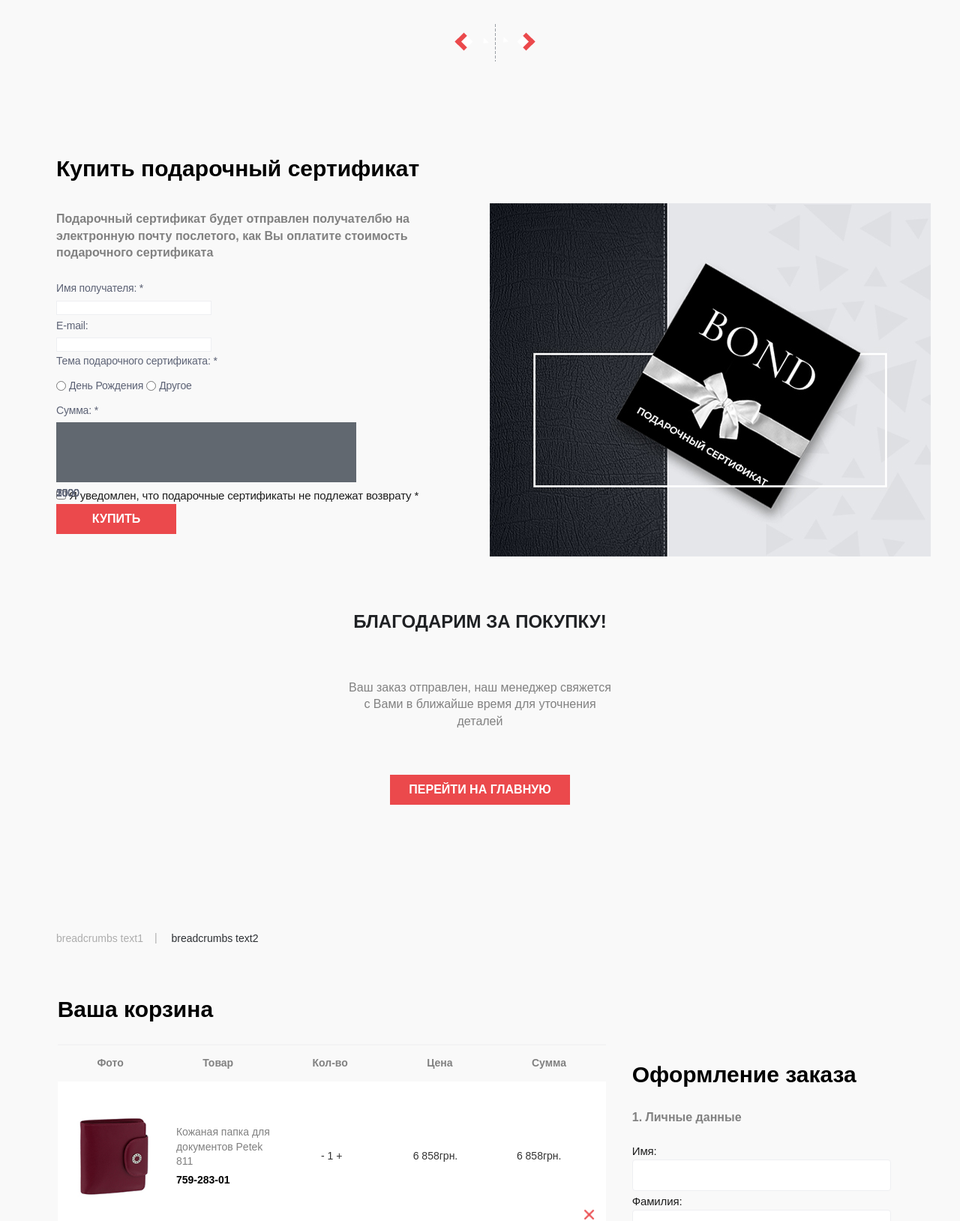
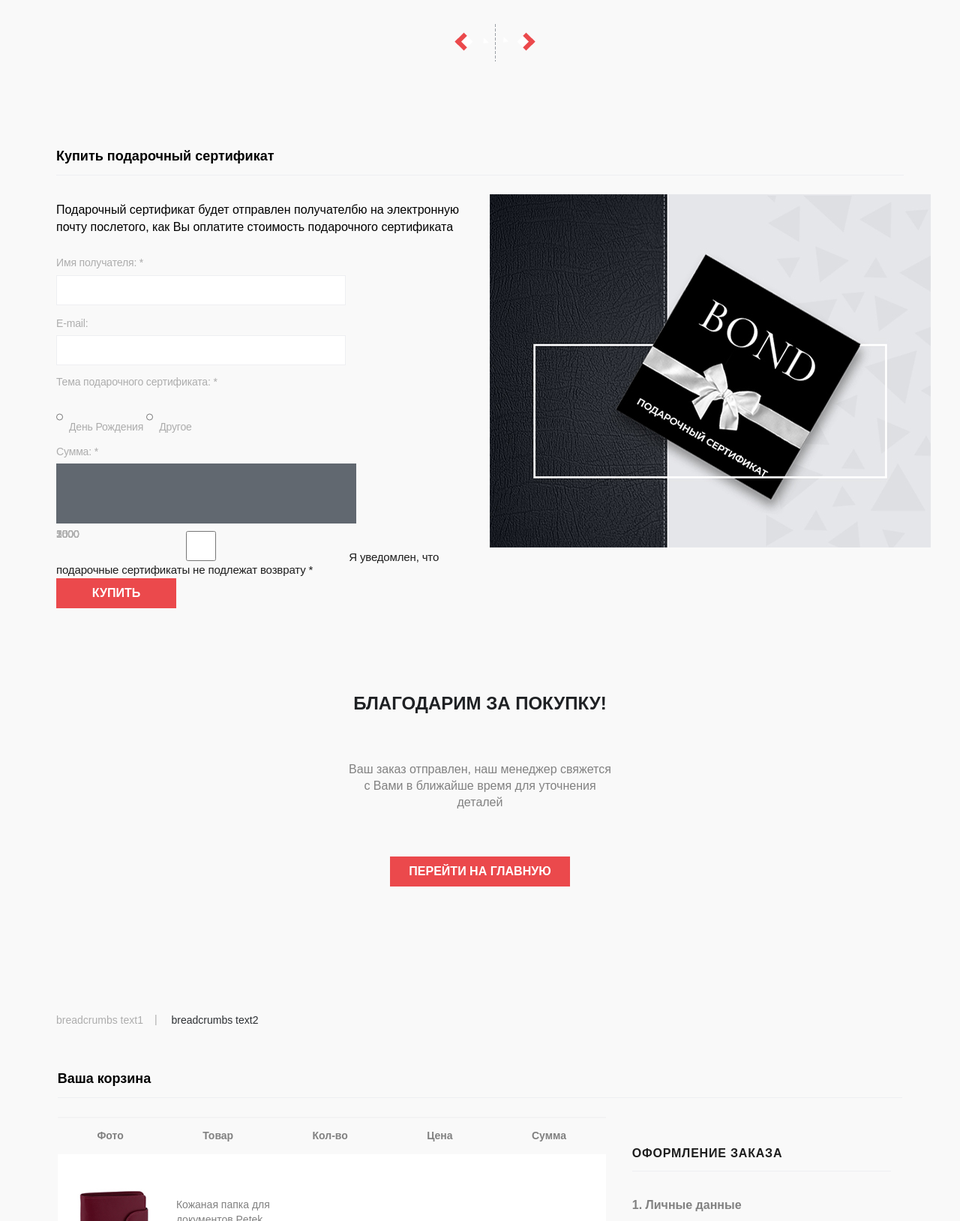
Before and after one commit to tourist289/bond, a PHP site: page /404.html in a window 1280 px wide. Shown: the part 4872-6500 px from the top of the page at 75% size. Run offline with PHP 8.4, Linux system fonts and the light colour scheme; some libraries are stand-ins or nearby versions.

Commit message:
styles for contact page, some parts

```diff
--- a/404.html
+++ b/404.html
@@ -949,10 +949,10 @@
 <!--SERTIFICATE PAGE START **********-->
 
         <div class="container sertif">
-            <h3 class="">Купить подарочный сертификат</h3>
+            <h3 class="title-hr">Купить подарочный сертификат</h3>
             <div class="row">
                 <div class="col-6">
-                    <h5>  Подарочный сертификат будет отправлен получателбю на электронную почту послетого, как Вы оплатите стоимость подарочного сертификата </h5>
+                    <h6>  Подарочный сертификат будет отправлен получателбю на электронную почту послетого, как Вы оплатите стоимость подарочного сертификата </h6>
                     <form class="sertif__form">
                         <label>
                             <p>Имя получателя: *</p>
@@ -1039,7 +1039,7 @@
 
     <div class="row">
         <div  id="" class="col-sm-12">
-                <h3>Ваша корзина </h3>
+                <h3 class="title-hr">Ваша корзина </h3>
 
                 <div class="col-sm-8 cart__items">
                     <form action="" id="cartForm" method="post" enctype="multipart/form-data">
@@ -1093,7 +1093,7 @@
                 <div class="col-sm-4 cart__sidebar">
 
 
-                    <h3> Оформление заказа</h3>
+                    <h3 class="title-hr"> Оформление заказа</h3>
 
                     <form class="ordering_form_item" method="post" action="" id="ordering_form_item">
                         <div class="steps">
@@ -1204,31 +1204,39 @@
     <section class="contacts">
         <div class="contacts__info">
 
-            <h4 class="contacts__title">Контакты</h4>
+            <h4 class="title-hr">Контакты</h4>
 
             <div class="contacts__item">
-                <img src="img/icon-insta.png" alt="">
+                <figure>
+                    <img src="img/icon-insta.png" alt="">
+                </figure>
                 <div class="contacts__item-info">
                     <span>38 (050) 334-45-45</span>
                     <span>38 (063) 455-32-32</span>
                 </div>
             </div>
             <div class="contacts__item ">
-                <img src="img/icon-insta.png" alt="">
+                <figure>
+                    <img src="img/icon-insta.png" alt="">
+                </figure>
                 <div class="contacts__item-info">
                     <span class="contacts__item-title">Режим работы:</span>
                     <span>Пн. - Пт. с 10.00 до 18.00</span>
                 </div>
             </div>
             <div class="contacts__item ">
-                <img src="img/icon-insta.png" alt="">
+                <figure>
+                    <img src="img/icon-insta.png" alt="">
+                </figure>
                 <div class="contacts__item-info">
                     <span class="contacts__item-title">Мы находимся:</span>
                     <span>г. Николаев, ул. Соборная, 17а</span>
                 </div>
             </div>
             <div class="contacts__item ">
-                <img src="img/icon-insta.png" alt="">
+                <figure>
+                    <img src="img/icon-insta.png" alt="">
+                </figure>
                 <div class="contacts__item-info">
                     <span class="contacts__item-title">Связаться с нами:</span>
                     <span>info@bonnd-shop.com.ua</span>
@@ -1241,7 +1249,7 @@
 
         <div class="contacts__form">
 
-            <h4 class="contacts__title">Связаться с нами</h4>
+            <h4 class="title-hr">Связаться с нами</h4>
             <form>
                 <label>
                     <p>Ваше имя:</p>
@@ -1255,7 +1263,7 @@
                     <p>Сообщение:</p>
                     <textarea></textarea>
                 </label>
-                <button class="btn-def btn-def_md ">Отправить собщение</button>
+                <button class="btn-def  ">Отправить собщение</button>
             </form>
         </div>
 
--- a/stylesheet/sass/components/_form.sass
+++ b/stylesheet/sass/components/_form.sass
@@ -22,7 +22,13 @@
 input, select
 	cursor: pointer
 
-
+form
+	margin-bottom: $mbL
+	label
+		margin-bottom: 12px
+		p
+			margin: 0 0 5px
+			color: $f-color_grey
 input
 	color: #bbb
 	outline: none
@@ -31,8 +37,20 @@
 	padding: 10px
 	border: 1px solid $hr
 	border-radius: 4px
+	height: 40px
+	width: 100%
+	margin-bottom: 10px
 textarea
+	color: #bbb
+	outline: none
+	font-size: 14px
+	font-weight: 400
+	padding: 10px
 	resize: none
+	min-height: 80px
+	width: 100%
+	border: 1px solid $hr
+	margin-bottom: $mb
 
 .form_search
 	width: 0
@@ -75,3 +93,11 @@
 	width: 555px
 	opacity: 1
 	visibility: visible
+
+
+
+.contacts__form
+	form
+		input
+			width: 60%
+		textarea
--- a/stylesheet/sass/sertificate.sass
+++ b/stylesheet/sass/sertificate.sass
@@ -11,6 +11,8 @@
   form
     label
       display: block
+    input
+      width: 70%
 
   .sertif__theme
     .jq-radio
--- a/stylesheet/sass/stylesheet.sass
+++ b/stylesheet/sass/stylesheet.sass
@@ -116,6 +116,18 @@
 .hidden
   display: none
 
+.title-hr
+  font-size: 18px
+  text-transform: none
+  font-weight: 700
+  padding-top: 12px
+  margin: 0 0 $mb 0
+  position: relative
+  width: 100%
+  border-bottom: 1px solid $hr
+  padding-bottom: 12px
+
+
 //  contacts page start
 .contacts
   display: flex
@@ -129,28 +141,30 @@
     flex-direction: column
     justify-content: flex-start
     align-items: flex-start
+    padding: 0 90px 0 0
   &__form
     label
       color: #818181
       font-size: 12px
       display: block
       p
-        margin-bottom: 0
+        //margin-bottom: 0
 
 .contacts__item
   display: flex
-  justify-content: space-between
   align-items: center
-  padding: 10px 10px 0 0
-  border-bottom: 2px solid red
-  &>*
-    flex-grow: 1
+  justify-content: flex-start
+  padding: $mb 10px $mb 0
+  border-bottom: 2px solid $hr
+  width: 100%
+  &:first-of-type
+    padding-top: 0
   img
-    padding: 20px
+    padding:  0 15px 0px 0px
   span
     color: $bb
     display: block
-  &-title
+  .contacts__item-title
     color: $a-color
 
 
```
Also changed, not shown: stylesheet/css/stylesheet.css.
